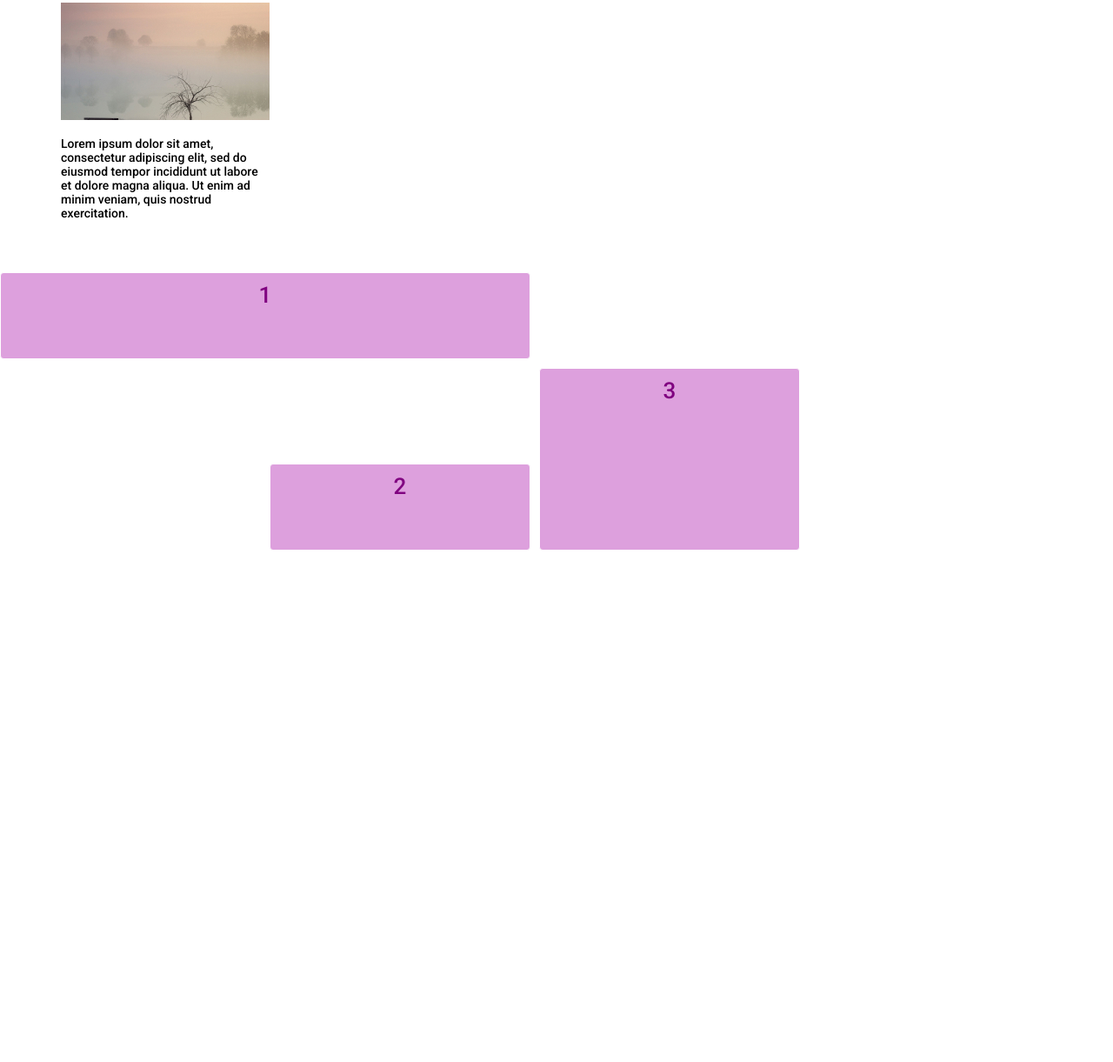
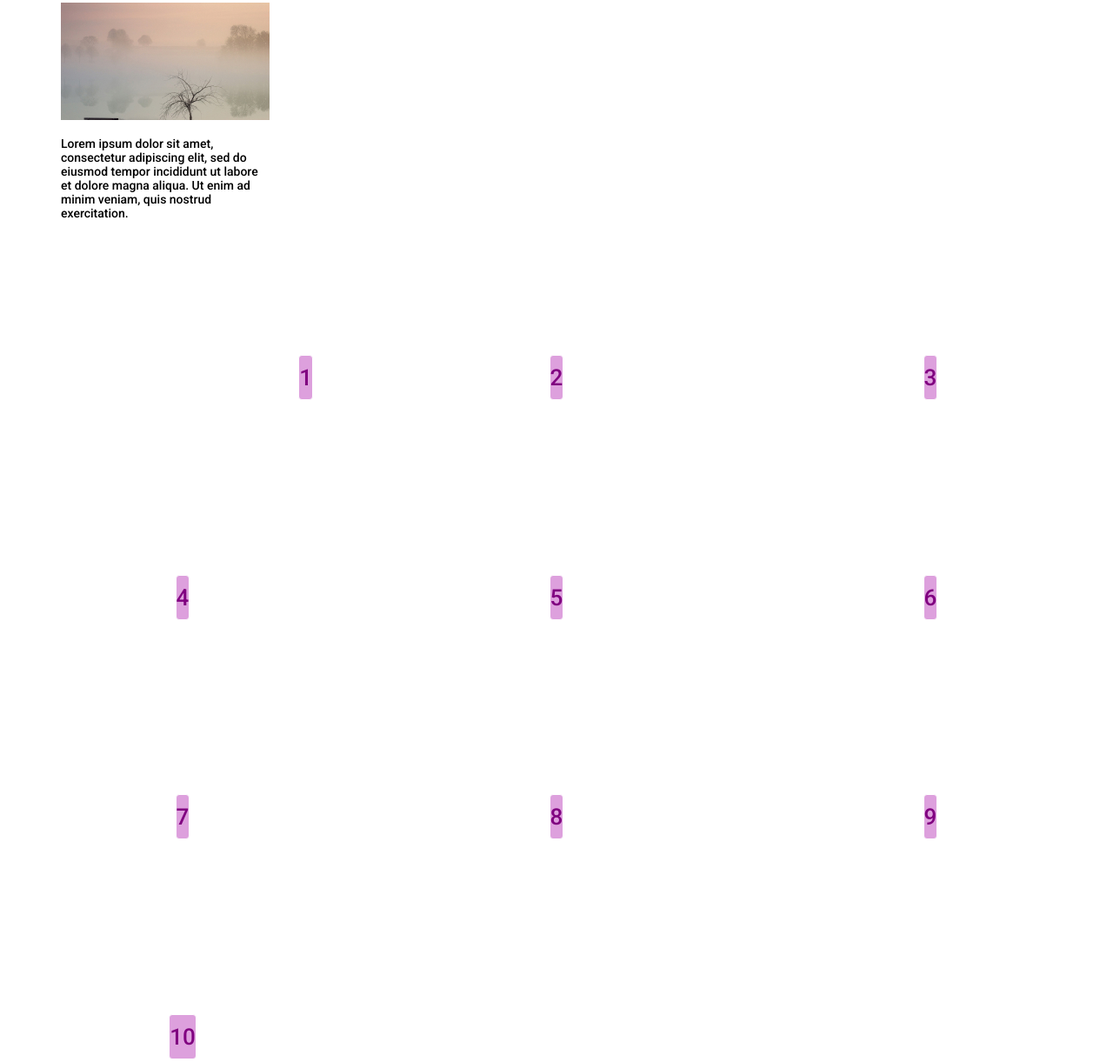
Before and after one commit to lilGooseling/Css-grid-practise, a website: page index.html in a window 1280 px wide. Shown: the part 869-2090 px from the top of the page at 87% size. Before the commit the page ends 1502 px from the top, so only its background shows below. Drawn offline with nearby package versions, Linux system fonts and the light colour scheme; files that its build step writes are made by us from their sources.

Commit message:
Выравнивание треков

```diff
--- a/index.html
+++ b/index.html
@@ -67,6 +67,13 @@
         <div id="first" class="grid-elem">1</div>
         <div id="second" class="grid-elem">2</div>
         <div id="third" class="grid-elem">3</div>
+        <div class="grid-elem">4</div>
+        <div class="grid-elem">5</div>
+        <div class="grid-elem">6</div>
+        <div class="grid-elem">7</div>
+        <div class="grid-elem">8</div>
+        <div class="grid-elem">9</div>
+        <div class="grid-elem">10</div>
     </div>
 </body>
 </html>
--- a/sass/style.scss
+++ b/sass/style.scss
@@ -29,12 +29,23 @@
 }
 
 .grid-container2 {
+  height: 1000px;
   margin-top: 50px;
   display: grid;
   grid-template-columns: repeat(3, minmax(150px, 300px));
   grid-template-rows: repeat(3, minmax(100px, auto));
   grid-auto-rows: minmax(100px, auto);
   gap: 10px;
+  /*align-items: center;
+  justify-items: center;*/
+  /*justify-content: space-around;
+  align-content: space-around;*/
+  place-content: space-around space-around;
+  place-items: center center;
+
+
+  /*place-items: justify-items + align-items;*/
+  /*place-content: justify-content + align-content;*/
 }
 
 .grid-elem {
@@ -48,15 +59,11 @@
 }
 
 #first {
-  grid-column: 1/3;
+  /*align-self: center;
+  justify-self: center;*/
+
+  place-self: center end;
+
+
+  /*place-self: justify-self + align-self*/
 }
-
-#second {
-  grid-row: 3/4;
-  grid-column: 2;
-}
-
-#third {
-  grid-row: 2/4;
-  grid-column: 3;
-}
```
